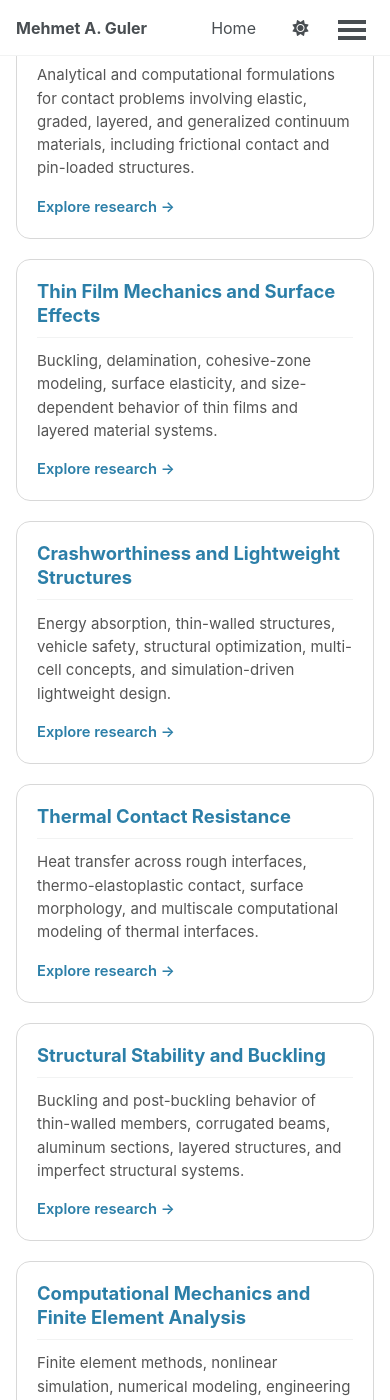
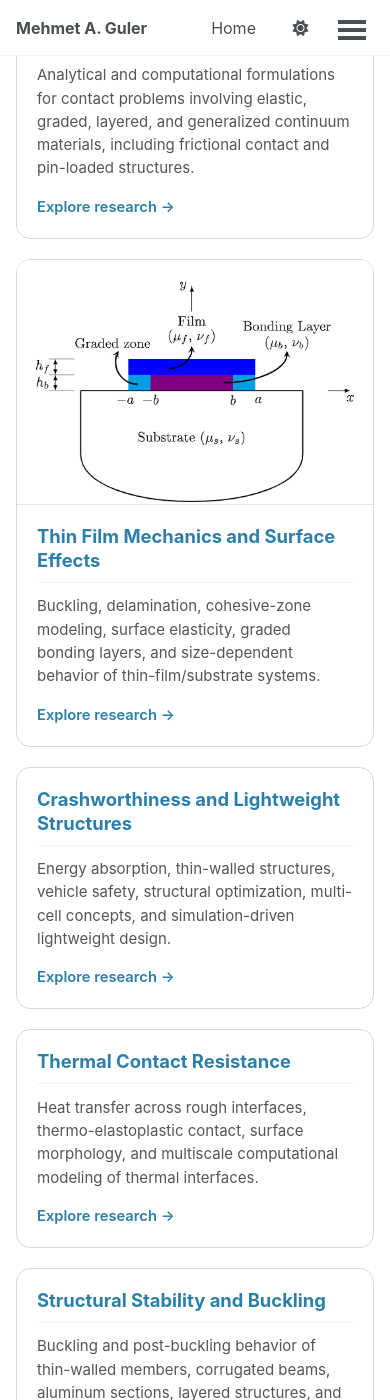
Before and after one commit to profguler/profguler.github.io, a Jekyll site: the page built from _pages/research.md, in a window 390 px wide and 1400 px high, scrolled down 863 px. Built offline with Jekyll 4.4.1, drawn with Linux system fonts in a browser that asks for light colours; a style sheet for code colours, icons or effects is not loaded; some of the changed text lies outside the part shown.

Commit message:
Update research.md

```diff
--- a/_pages/research.md
+++ b/_pages/research.md
@@ -17,160 +26,225 @@ author_profile: true
   color: #555;
 }
 
+/* ========================================================= */
+/*                  RESEARCH GRID                             */
+/* ========================================================= */
+
 .research-grid {
   display: grid;
-  grid-template-columns: repeat(2, minmax(0, 1fr));
+  grid-template-columns: repeat(2, minmax(0,1fr));
   gap: 1.25rem;
   max-width: 950px;
 }
 
-.research-card {
-  display: flex;
-  flex-direction: column;
-  min-height: 180px;
-  padding: 0;
-  overflow: hidden;
-  border: 1px solid #d8d8d8;
-  border-radius: 14px;
-  background: #ffffff;
-  color: inherit !important;
-  text-decoration: none !important;
-  box-sizing: border-box;
+/* ========================================================= */
+/*                  RESEARCH CARDS                            */
+/* ========================================================= */
+
+.research-card{
+  display:flex;
+  flex-direction:column;
+  min-height:180px;
+  padding:0;
+  overflow:hidden;
+  border:1px solid #d8d8d8;
+  border-radius:14px;
+  background:#ffffff;
+  color:inherit !important;
+  text-decoration:none !important;
+  box-sizing:border-box;
   transition:
-    transform 0.2s ease,
-    box-shadow 0.2s ease,
-    border-color 0.2s ease;
+    transform .2s ease,
+    box-shadow .2s ease,
+    border-color .2s ease;
 }
 
-.research-card-image {
-  display: block;
-  width: 100%;
-  height: 175px;
-  object-fit: contain;
-  object-position: center;
-  background: #ffffff;
-  border-bottom: 1px solid #e5e5e5;
+.research-card-image{
+  display:block;
+  width:100%;
+  height:175px;
+  object-fit:contain;
+  object-position:center;
+  background:#ffffff;
+  border-bottom:1px solid #e5e5e5;
 }
 
-.research-card-body {
-  display: flex;
-  flex: 1;
-  flex-direction: column;
-  padding: 1.25rem;
+.research-card-body{
+  display:flex;
+  flex:1;
+  flex-direction:column;
+  padding:1.25rem;
 }
 
-.research-card h2 {
-  margin: 0 0 0.7rem;
-  font-size: 1.15rem;
-  line-height: 1.3;
-  color: #2c7fa8;
+.research-card h2{
+  margin:0 0 .7rem;
+  font-size:1.15rem;
+  line-height:1.3;
+  color:#2c7fa8;
 }
 
-.research-card p {
-  margin: 0;
-  font-size: 0.94rem;
-  line-height: 1.55;
-  color: #555;
+.research-card p{
+  margin:0;
+  font-size:.94rem;
+  line-height:1.55;
+  color:#555;
 }
 
-.research-link {
-  margin-top: auto;
-  padding-top: 1rem;
-  font-size: 0.92rem;
-  font-weight: 600;
-  color: #2c7fa8;
+.research-link{
+  margin-top:auto;
+  padding-top:1rem;
+  font-size:.92rem;
+  font-weight:600;
+  color:#2c7fa8;
 }
 
-.publications-card {
-  grid-column: 1 / -1;
-  min-height: 120px;
+/* ========================================================= */
+/*                  PUBLICATIONS CARD                         */
+/* ========================================================= */
+
+.publications-card{
+  grid-column:1 / -1;
+  min-height:120px;
 }
 
+/* ========================================================= */
+/*                     CARD EFFECTS                           */
+/* ========================================================= */
+
 .research-card:focus,
-.research-card:active {
-  outline: none;
+.research-card:active{
+  outline:none;
 }
 
-@media (hover: hover) {
-  .research-card:hover {
-    transform: translateY(-3px);
-    border-color: #2c7fa8;
-    box-shadow: 0 6px 18px rgba(0, 0, 0, 0.10);
-  }
+@media (hover:hover){
+
+.research-card:hover{
+  transform:translateY(-3px);
+  border-color:#2c7fa8;
+  box-shadow:0 6px 18px rgba(0,0,0,.10);
 }
 
-@media screen and (max-width: 700px) {
-  .research-grid {
-    grid-template-columns: 1fr;
-  }
+}
 
-  .research-card {
-    min-height: auto;
-  }
+/* ========================================================= */
+/*                   RESPONSIVE DESIGN                        */
+/* ========================================================= */
 
-  .research-card-image {
-    height: auto;
-    max-height: 330px;
-    object-fit: contain;
-  }
+@media screen and (max-width:700px){
 
-  .publications-card {
-    grid-column: auto;
-  }
+.research-grid{
+grid-template-columns:1fr;
 }
+
+.research-card{
+min-height:auto;
+}
+
+.research-card-image{
+height:auto;
+max-height:330px;
+object-fit:contain;
+}
+
+.publications-card{
+grid-column:auto;
+}
+
+}
+
 </style>
+
+<!-- ========================================================= -->
+<!--                     INTRODUCTION                          -->
+<!-- ========================================================= -->
 
 <div class="research-intro">
 
 <p>
+
 My research integrates analytical mechanics, computational mechanics, finite element analysis, and engineering simulation to address challenging problems in contact mechanics, thin films, crashworthiness, thermal sciences, structural stability, and engineering design.
+
 </p>
 
 <p>
+
 The research activities are organized into six principal themes.
+
 </p>
 
 </div>
 
+<!-- ========================================================= -->
+<!--                    RESEARCH GRID                          -->
+<!-- ========================================================= -->
+
 <div class="research-grid">
+
+<!-- ========================================================= -->
+<!--      CARD 1 : COMPUTATIONAL CONTACT MECHANICS             -->
+<!-- ========================================================= -->
 
 <a class="research-card" href="/research/contact-mechanics/">
 
 <img
-  class="research-card-image"
-  src="/images/Pin_hole_contact.png"
-  alt="Rigid pin in a couple-stress elastic plane"
->
+class="research-card-image"
+src="/images/Pin_hole_contact.png"
+alt="Rigid pin in a couple-stress elastic plane">
 
 <div class="research-card-body">
 
 <h2>Computational Contact Mechanics</h2>
 
 <p>
+
 Analytical and computational formulations for contact problems involving elastic, graded, layered, and generalized continuum materials, including frictional contact and pin-loaded structures.
+
 </p>
 
-<div class="research-link">Explore research →</div>
+<div class="research-link">
+
+Explore research →
 
 </div>
+
+</div>
+
 </a>
 
+<!-- ========================================================= -->
+<!--    CARD 2 : THIN FILM MECHANICS & SURFACE EFFECTS         -->
+<!-- ========================================================= -->
 
 <a class="research-card" href="/research/thin-film-mechanics/">
+
+<img
+class="research-card-image"
+src="/images/Thin_film_graded_EFM.png"
+alt="Thin-film system with graded bonding layer">
 
 <div class="research-card-body">
 
 <h2>Thin Film Mechanics and Surface Effects</h2>
 
 <p>
-Buckling, delamination, cohesive-zone modeling, surface elasticity, and size-dependent behavior of thin films and layered material systems.
+
+Buckling, delamination, cohesive-zone modeling, surface elasticity, graded bonding layers, and size-dependent behavior of thin-film/substrate systems.
+
 </p>
 
-<div class="research-link">Explore research →</div>
+<div class="research-link">
+
+Explore research →
 
 </div>
+
+</div>
+
 </a>
 
+<!-- ========================================================= -->
+<!--  CARD 3 : CRASHWORTHINESS & LIGHTWEIGHT STRUCTURES        -->
+<!-- ========================================================= -->
 
 <a class="research-card" href="/research/crashworthiness/">
 
@@ -179,14 +253,24 @@ Buckling, delamination, cohesive-zone modeling, surface elasticity, and size-dep
 <h2>Crashworthiness and Lightweight Structures</h2>
 
 <p>
+
 Energy absorption, thin-walled structures, vehicle safety, structural optimization, multi-cell concepts, and simulation-driven lightweight design.
+
 </p>
 
-<div class="research-link">Explore research →</div>
+<div class="research-link">
+
+Explore research →
 
 </div>
+
+</div>
+
 </a>
 
+<!-- ========================================================= -->
+<!--      CARD 4 : THERMAL CONTACT RESISTANCE                  -->
+<!-- ========================================================= -->
 
 <a class="research-card" href="/research/thermal-contact/">
 
@@ -195,14 +279,24 @@ Energy absorption, thin-walled structures, vehicle safety, structural optimizati
 <h2>Thermal Contact Resistance</h2>
 
 <p>
+
 Heat transfer across rough interfaces, thermo-elastoplastic contact, surface morphology, and multiscale computational modeling of thermal interfaces.
+
 </p>
 
-<div class="research-link">Explore research →</div>
+<div class="research-link">
+
+Explore research →
 
 </div>
+
+</div>
+
 </a>
 
+<!-- ========================================================= -->
+<!--      CARD 5 : STRUCTURAL STABILITY & BUCKLING             -->
+<!-- ========================================================= -->
 
 <a class="research-card" href="/research/structural-stability/">
 
@@ -211,14 +305,24 @@ Heat transfer across rough interfaces, thermo-elastoplastic contact, surface mor
 <h2>Structural Stability and Buckling</h2>
 
 <p>
+
 Buckling and post-buckling behavior of thin-walled members, corrugated beams, aluminum sections, layered structures, and imperfect structural systems.
+
 </p>
 
-<div class="research-link">Explore research →</div>
+<div class="research-link">
+
+Explore research →
 
 </div>
+
+</div>
+
 </a>
 
+<!-- ========================================================= -->
+<!--   CARD 6 : COMPUTATIONAL MECHANICS & FEA                  -->
+<!-- ========================================================= -->
 
 <a class="research-card" href="/research/computational-mechanics/">
 
@@ -227,14 +331,24 @@ Buckling and post-buckling behavior of thin-walled members, corrugated beams, al
 <h2>Computational Mechanics and Finite Element Analysis</h2>
 
 <p>
+
 Finite element methods, nonlinear simulation, numerical modeling, engineering software, verification, optimization, and simulation-driven engineering design.
+
 </p>
 
-<div class="research-link">Explore research →</div>
+<div class="research-link">
+
+Explore research →
 
 </div>
+
+</div>
+
 </a>
 
+<!-- ========================================================= -->
+<!--                CARD 7 : PUBLICATIONS                      -->
+<!-- ========================================================= -->
 
 <a class="research-card publications-card" href="/publications/">
 
@@ -243,12 +357,19 @@ Finite element methods, nonlinear simulation, numerical modeling, engineering so
 <h2>Publications</h2>
 
 <p>
-Peer-reviewed journal articles, conference papers, and selected scholarly contributions across computational mechanics, contact mechanics, structural engineering, and crashworthiness.
+
+Peer-reviewed journal articles, conference papers, and selected scholarly contributions across computational mechanics, contact mechanics, structural engineering, crashworthiness, and advanced materials.
+
 </p>
 
-<div class="research-link">View publications →</div>
+<div class="research-link">
+
+View publications →
 
 </div>
+
+</div>
+
 </a>
 
 </div>
```
Also changed, not shown: other parts of _pages/research.md (+9 -0 lines).
